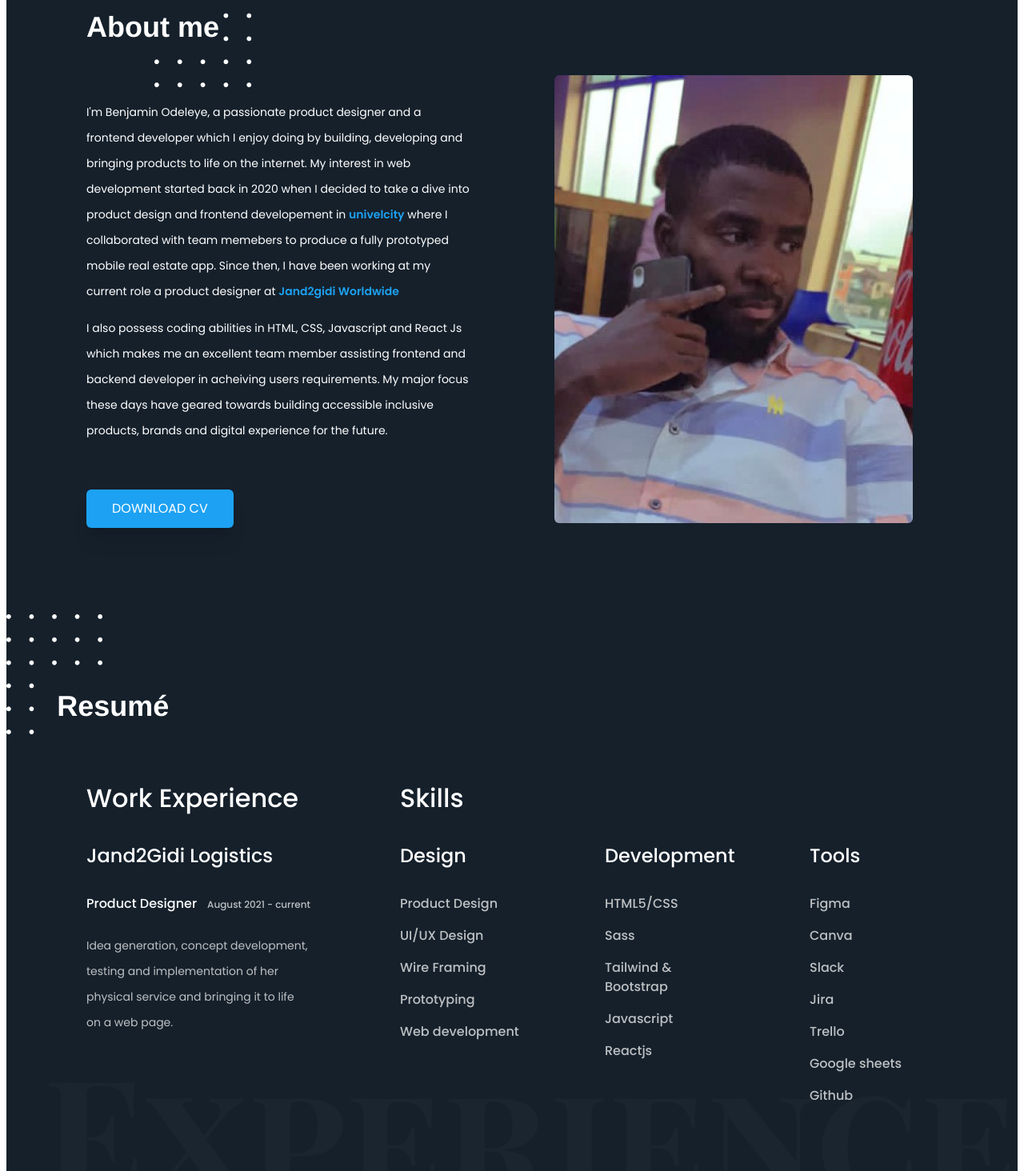
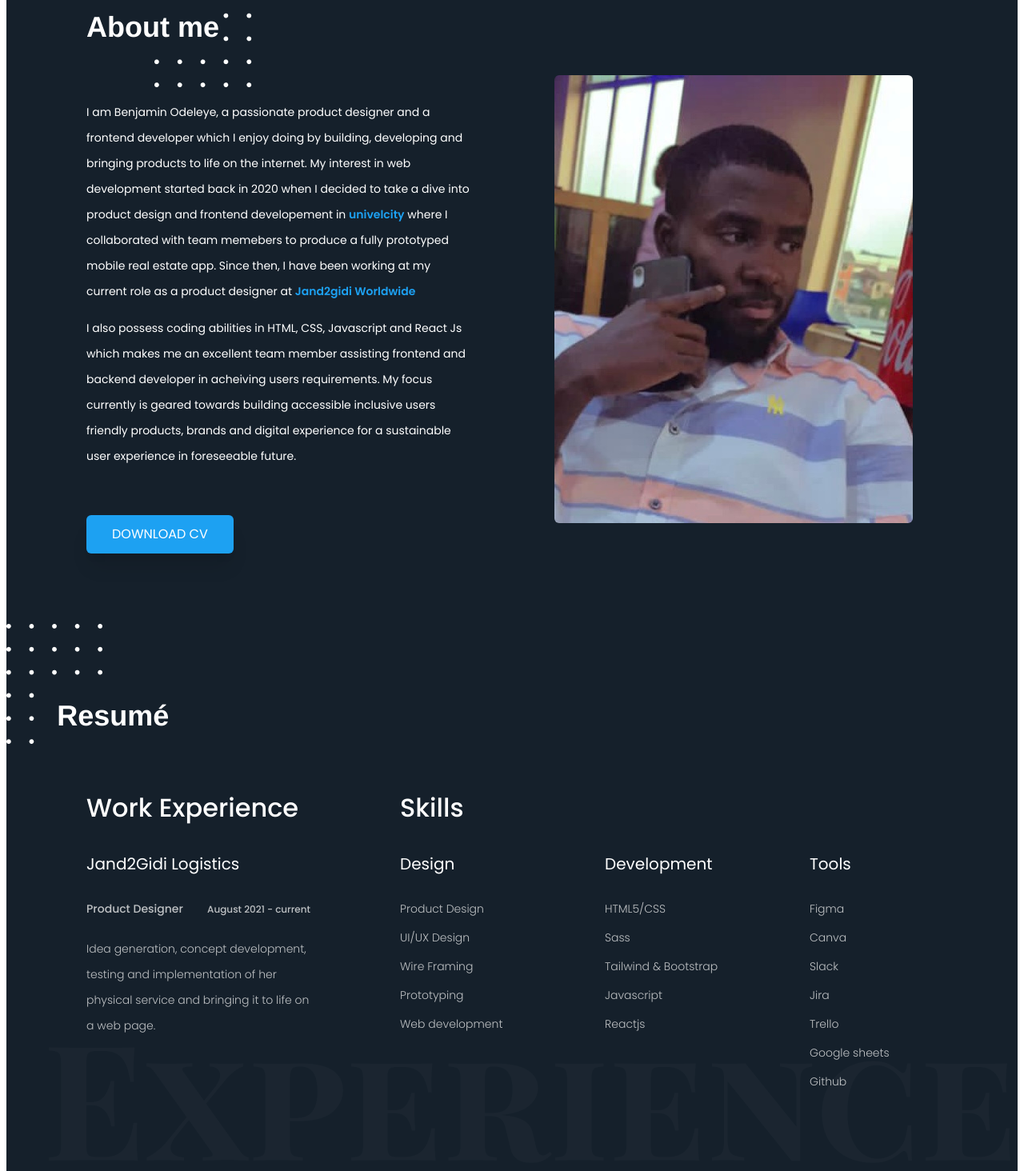
Before and after one commit to Benayo/my-porfolio, a React (Create React App) app: page / in a window 1280 px wide. Shown: the part 820-2284 px from the top of the page at 80% size. Built offline with nearby package versions, Linux system fonts and the light colour scheme; the HTML template or start-up script is replaced by a standard one; a web font is replaced by a local one.

Commit message:
lastest updates

```diff
--- a/public/index.html
+++ b/public/index.html
@@ -24,7 +24,7 @@
       work correctly both with client-side routing and a non-root public URL.
       Learn how to configure a non-root public URL by running `npm run build`.
     -->
-    <title>React App</title>
+    <title>Benjamin porfolio</title>
   </head>
   <body>
     <noscript>You need to enable JavaScript to run this app.</noscript>
--- a/src/components/Hero.js
+++ b/src/components/Hero.js
@@ -37,15 +37,9 @@ const Hero = () => {
           and visual development.
         </div>
 
-        <div className={classes["btn"]}>
-          <Link
-            className="font-normal text-[0.5rem] md:text-base cursor-pointer  no-underline text-white "
-            to="#contact"
-            smooth
-          >
-            connect with me
-          </Link>
-        </div>
+        <Link className={classes["btn"]} to="#contact" smooth>
+          connect with me
+        </Link>
       </div>
 
       <img
--- a/src/components/Hero.module.css
+++ b/src/components/Hero.module.css
@@ -30,9 +30,9 @@
   @apply font-medium   text-secondary-100;
 }
 .btn {
-  @apply z-10 inline-block cursor-pointer font-normal text-[0.5rem] md:text-base  font-body m-4  sm:m-8 rounded-md  bg-tertiary-100 text-white uppercase border-none px-3 py-2  md:px-4 md:py-3  shadow-xl;
+  @apply z-10 inline-block cursor-pointer font-normal text-[0.5rem] md:text-base  font-body m-4  sm:m-8 rounded-md  bg-tertiary-100 text-white uppercase border-none px-3 py-2  md:px-4 md:py-3  shadow-xl hover:-translate-y-0.5 transform   no-underline;
 }
 
 .btn:hover {
-  @apply md:animate-animatePing md:bg-tertiary-200;
+  @apply hover:animate-animatePing bg-tertiary-200;
 }
--- a/src/components/Nav.js
+++ b/src/components/Nav.js
@@ -4,7 +4,7 @@ import classes from "./Nav.module.css";
 
 const Nav = (props) => {
   return (
-    <header>
+    <div>
       <nav>
         <div className={classes["nav__bar"]}>
           <div className={classes["logo__box"]}>
@@ -54,7 +54,7 @@ const Nav = (props) => {
           </svg>
         </div>
       </nav>
-    </header>
+    </div>
   );
 };
 
--- a/src/sections/AboutSection.js
+++ b/src/sections/AboutSection.js
@@ -12,11 +12,11 @@ const AboutSection = () => {
         <div className={classes["about__text__box"]}>
           <div className={classes["about__text"]}>
             <p>
-              I'm Benjamin Odeleye, a passionate product designer and a frontend
-              developer which I enjoy doing by building, developing and bringing
-              products to life on the internet. My interest in web development
-              started back in 2020 when I decided to take a dive into product
-              design and frontend developement in{" "}
+              I am Benjamin Odeleye, a passionate product designer and a
+              frontend developer which I enjoy doing by building, developing and
+              bringing products to life on the internet. My interest in web
+              development started back in 2020 when I decided to take a dive
+              into product design and frontend developement in{" "}
               <a
                 href="http://www.univelcity.com"
                 className={classes["inline__text"]}
@@ -25,7 +25,7 @@ const AboutSection = () => {
               </a>{" "}
               where I collaborated with team memebers to produce a fully
               prototyped mobile real estate app. Since then, I have been working
-              at my current role a product designer at{" "}
+              at my current role as a product designer at{" "}
               <a
                 href="http://Jand2gidiWorldwide.com"
                 className={classes["inline__text"]}
@@ -36,20 +36,19 @@ const AboutSection = () => {
             <p>
               I also possess coding abilities in HTML, CSS, Javascript and React
               Js which makes me an excellent team member assisting frontend and
-              backend developer in acheiving users requirements. My major focus
-              these days have geared towards building accessible inclusive
-              products, brands and digital experience for the future.
+              backend developer in acheiving users requirements. My focus
+              currently is geared towards building accessible inclusive users
+              friendly products, brands and digital experience for a sustainable
+              user experience in foreseeable future.
             </p>
           </div>
-          <div className={classes["btn"]}>
           <a
-              className="no-underline text-secondary-100 text-center"
+            className={classes["btn"]}
             target="_blank"
             href="https://drive.google.com/file/d/1AaLcxtCJd2rG_P48HqVsJCyhSNKCZEkY/view?usp=sharing"
           >
             Download cv
           </a>
-          </div>
         </div>
 
         <img
--- a/src/sections/AboutSection.module.css
+++ b/src/sections/AboutSection.module.css
@@ -26,15 +26,15 @@
 }
 
 .inline__text {
-  @apply text-tertiary-100 font-semibold no-underline hover:animate-animatePing;
+  @apply text-tertiary-100 font-semibold no-underline hover:animate-animatePing cursor-pointer;
 }
 
 .btn {
-  @apply text-center cursor-pointer md:w-fit font-normal font-body hover:-translate-y-0.5 transform mt-11 rounded-md  bg-tertiary-100 text-white uppercase border-none px-4 py-2.5  lg:px-8 md:py-3  shadow-xl;
+  @apply text-center cursor-pointer md:w-fit font-normal font-body hover:-translate-y-0.5 transform mt-11 rounded-md  bg-tertiary-100 uppercase border-none px-4 py-2.5  lg:px-8 md:py-3  shadow-xl text-secondary-100 no-underline;
 }
 
 .btn:hover {
-  @apply md:animate-animatePing md:bg-tertiary-200 shadow-2xl;
+  @apply animate-animatePing bg-tertiary-200 shadow-2xl;
 }
 
 .image__container {
--- a/src/sections/FooterSection.module.css
+++ b/src/sections/FooterSection.module.css
@@ -23,7 +23,7 @@
 }
 
 .btn {
-  @apply w-full cursor-pointer   font-normal font-body mt-2 md:mt-2  rounded-md   bg-tertiary-100 shadow-xl  text-secondary-100 uppercase border-none px-4 py-2.5  lg:px-8 md:py-3;
+  @apply w-full cursor-pointer   font-normal font-body mt-2 md:mt-2  rounded-md   bg-tertiary-100 shadow-xl  text-secondary-100 uppercase border-none px-4 py-2.5  lg:px-8 md:py-3 hover:-translate-y-0.5 transform;
 }
 
 .btn:hover {
@@ -31,7 +31,7 @@
 }
 
 input {
-  @apply w-full h-8 p-0 appearance-none placeholder:px-2  shadow rounded-md z-10 border-none py-2 px-0 mb-6  outline-none;
+  @apply px-0 w-full h-8 p-0 appearance-none placeholder:px-2  shadow rounded-md z-10 border-none py-2  mb-6  outline-none;
 }
 textarea {
   @apply w-full placeholder:px-2  font-body  appearance-none shadow rounded-md border-none py-2 px-0 mb-6 outline-none;
@@ -54,7 +54,7 @@ textarea {
 }
 
 .contact__link__img:hover {
-  @apply md:animate-animatePing;
+  @apply animate-animatePing;
 }
 
 .contact__link__text {
--- a/src/sections/HeaderSection.js
+++ b/src/sections/HeaderSection.js
@@ -5,13 +5,13 @@ import classes from "./HeaderSection.module.css";
 
 const HeaderSection = (props) => {
   return (
-    <div>
+    <header>
       <div id="home" className={classes.container}>
         <Nav onClick={props.onClick} />
         <Hero />
         <div className={classes["header__text"]}>Hello There.</div>
       </div>
-    </div>
+    </header>
   );
 };
 
--- a/src/sections/ResumeSection.module.css
+++ b/src/sections/ResumeSection.module.css
@@ -1,5 +1,5 @@
 .section {
-  @apply py-11 relative;
+  @apply py-6 relative;
 }
 
 .container {
@@ -39,7 +39,7 @@
 }
 
 .resume__heading__sub {
-  @apply text-sm md:text-xl xl:text-2xl  font-medium mb-8;
+  @apply text-sm  md:text-xl  font-normal mb-8;
 }
 
 .resume__text__box {
@@ -47,7 +47,7 @@
 }
 
 .resume__text__main {
-  @apply text-sm md:text-base font-medium;
+  @apply text-xs md:text-sm font-medium text-secondary-200;
 }
 
 .resume__text__main--1 {
@@ -55,7 +55,7 @@
 }
 
 .resume__text__sub {
-  @apply text-xs leading-6  md:text-sm md:leading-8 text-secondary-200;
+  @apply text-xs leading-6  md:text-sm md:leading-8 text-secondary-200 font-light;
 }
 
 .resume__grid__container__sub {
@@ -63,7 +63,7 @@
 }
 
 .resume__list {
-  @apply text-xs mb-4 md:text-base  text-secondary-200 font-medium;
+  @apply text-xs mb-4 md:text-sm  text-secondary-200  font-light;
 }
 
 .resume__text {
--- a/src/sections/WorkSection.js
+++ b/src/sections/WorkSection.js
@@ -39,7 +39,7 @@ const WorkSection = () => {
               </span>
               A platform that provides a daily overview for students and
               teachers, great for long-term anaylsis and a high level
-              understanding of behaviour
+              understanding of behaviour.
             </div>
           </div>
           <div className="flex flex-col items-center justify-center mb-11 md:mb-0">
@@ -55,21 +55,19 @@ const WorkSection = () => {
               </span>
               An application that allows users see varieties, descriptions,
               ratings,reviews, release note of watches and make purchasesat
-              their convenience
+              their convenience.
             </span>
           </div>
         </div>
 
-        <button className={classes.btn}>
         <a
-            className="no-underline text-white"
+          className={classes.btn}
           target="_blank"
           href="https://www.behance.net/benayo"
           rel="noopener noreferrer"
         >
           @BENAYO on behance
         </a>
-        </button>
       </div>
     </section>
   );
--- a/tailwind.config.js
+++ b/tailwind.config.js
@@ -60,7 +60,6 @@ module.exports = {
       moveInBottom: "moveInBottom 1.5s ease-in backwards",
       animatePing: "ping 3s cubic-bezier(0, 0, 0.2, 1)",
     },
-
   },
   plugins: [],
 };
```
Also changed, not shown: src/sections/WorkSection.module.css (+5 -5 lines), 1 other file (tests, documents, lock files or other folders). Lines whose indentation alone changed are shown as unchanged.
